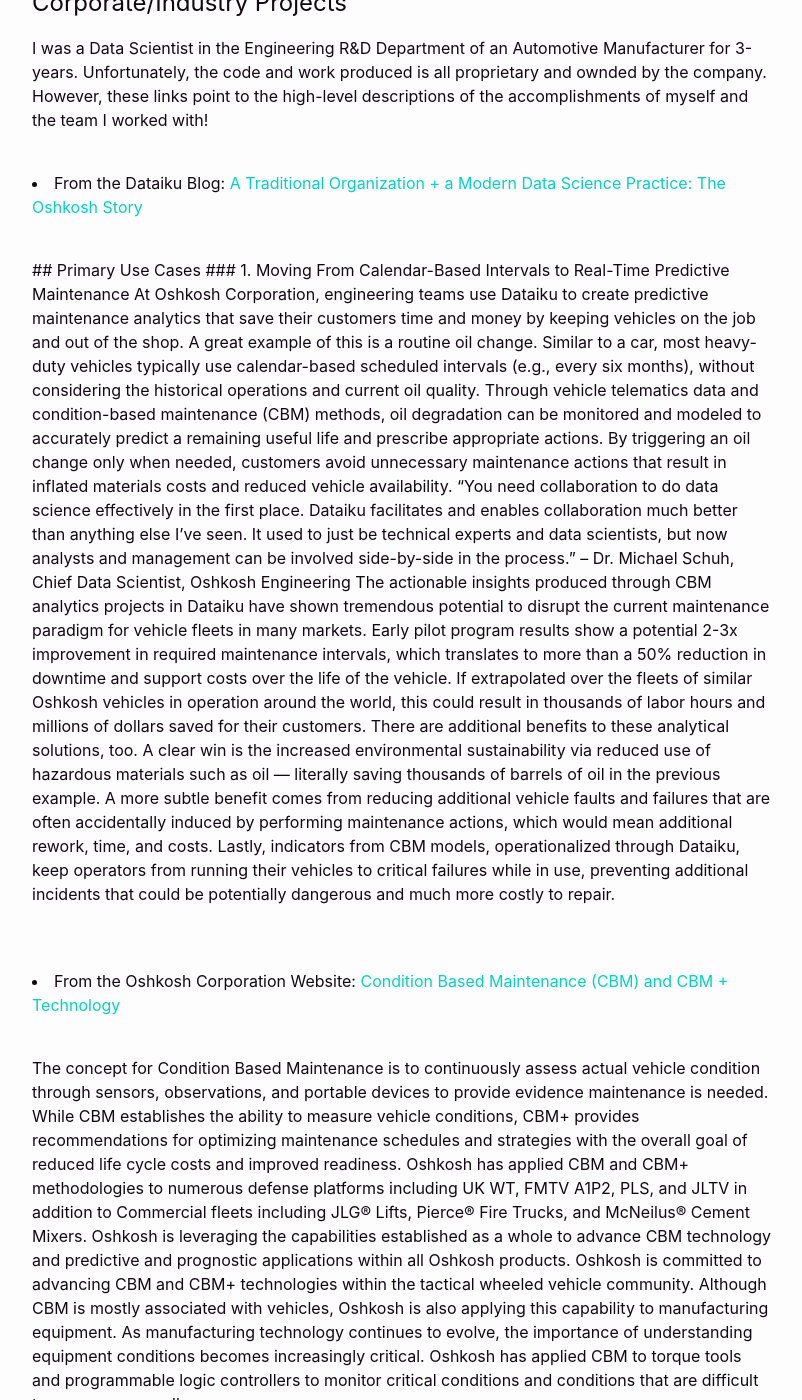
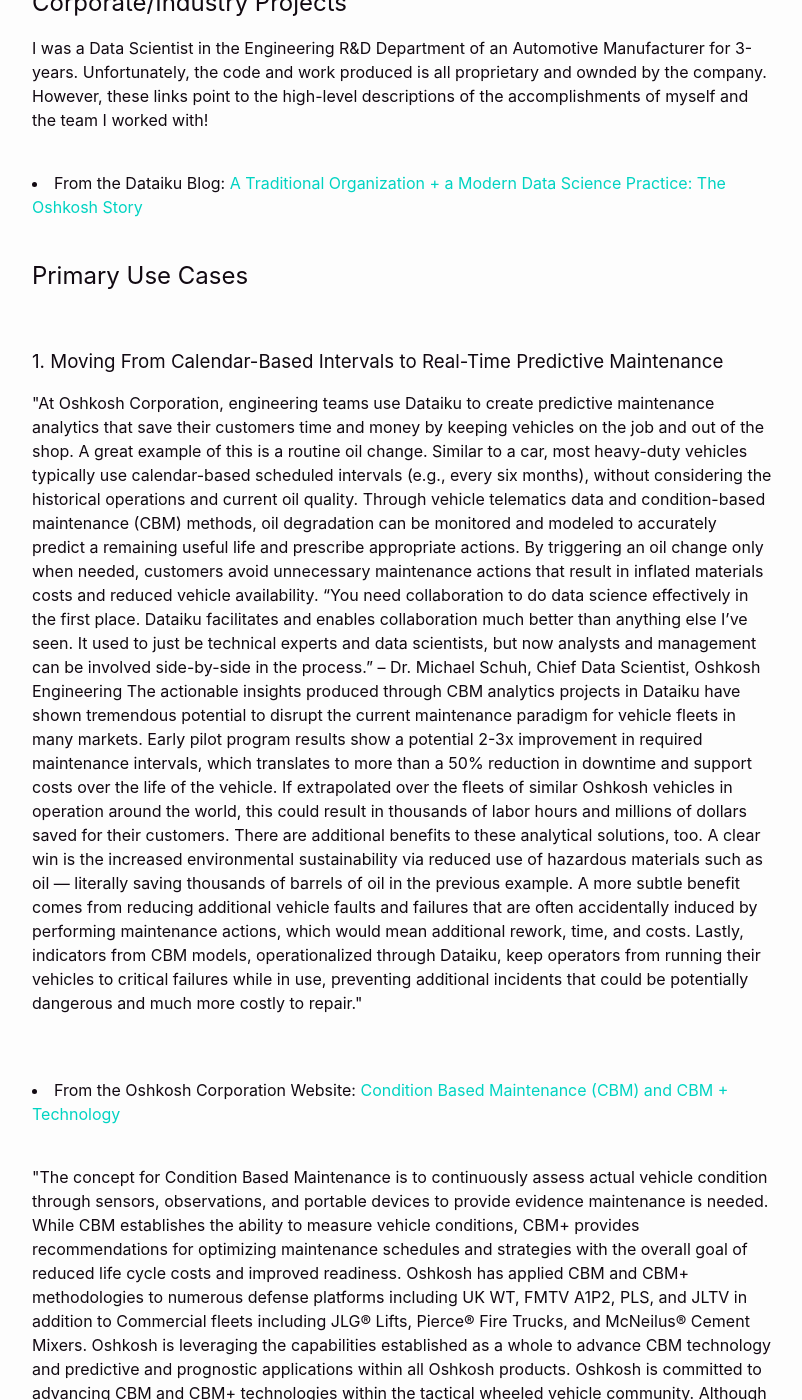
Before and after one commit to MKS310/datalabnotes, a Jekyll site: the page built from index.markdown, in a window 1280 px wide and 1400 px high, scrolled down 1963 px. Shown: the whole window, without its empty margins (238-1040 px from the left). Built offline with Jekyll 4.4.1, drawn with Linux system fonts in a browser that asks for light colours; some of the changed text lies outside the part shown.

```diff
--- a/index.markdown
+++ b/index.markdown
@@ -69,13 +71,13 @@ I downloaded a kaggle data set containing declassified U.S. military bombing ope
 I was a Data Scientist in the Engineering R&D Department of an Automotive Manufacturer for 3-years. Unfortunately, the code and work produced is all proprietary and ownded by the company. However, these links point to the high-level descriptions of the accomplishments of myself and the team I worked with! <br><br>
 <li> From the Dataiku Blog: <a href="https://www.dataiku.com/stories/detail/oshkosh/">A Traditional Organization + a Modern Data Science Practice: The Oshkosh Story</a></li>
 <br>
-<quote>
 
 ## Primary Use Cases
+<br>
 
 ### 1. Moving From Calendar-Based Intervals to Real-Time Predictive Maintenance
-
-At Oshkosh Corporation, engineering teams use Dataiku to create predictive maintenance analytics that save their customers time and money by keeping vehicles on the job and out of the shop. A great example of this is a routine oil change. Similar to a car, most heavy-duty vehicles typically use calendar-based scheduled intervals (e.g., every six months), without considering the historical operations and current oil quality. Through vehicle telematics data and condition-based maintenance (CBM) methods, oil degradation can be monitored and modeled to accurately predict a remaining useful life and prescribe appropriate actions. By triggering an oil change only when needed, customers avoid unnecessary maintenance actions that result in inflated materials costs and reduced vehicle availability.
+<quote>
+"At Oshkosh Corporation, engineering teams use Dataiku to create predictive maintenance analytics that save their customers time and money by keeping vehicles on the job and out of the shop. A great example of this is a routine oil change. Similar to a car, most heavy-duty vehicles typically use calendar-based scheduled intervals (e.g., every six months), without considering the historical operations and current oil quality. Through vehicle telematics data and condition-based maintenance (CBM) methods, oil degradation can be monitored and modeled to accurately predict a remaining useful life and prescribe appropriate actions. By triggering an oil change only when needed, customers avoid unnecessary maintenance actions that result in inflated materials costs and reduced vehicle availability.
 
 “You need collaboration to do data science effectively in the first place. Dataiku facilitates and enables collaboration much better than anything else I’ve seen. It used to just be technical experts and data scientists, but now analysts and management can be involved side-by-side in the process.”
 
@@ -83,16 +85,16 @@ At Oshkosh Corporation, engineering teams use Dataiku to create predictive maint
 
 The actionable insights produced through CBM analytics projects in Dataiku have shown tremendous potential to disrupt the current maintenance paradigm for vehicle fleets in many markets. Early pilot program results show a potential 2-3x improvement in required maintenance intervals, which translates to more than a 50% reduction in downtime and support costs over the life of the vehicle. If extrapolated over the fleets of similar Oshkosh vehicles in operation around the world, this could result in thousands of labor hours and millions of dollars saved for their customers.
 
-There are additional benefits to these analytical solutions, too. A clear win is the increased environmental sustainability via reduced use of hazardous materials such as oil — literally saving thousands of barrels of oil in the previous example. A more subtle benefit comes from reducing additional vehicle faults and failures that are often accidentally induced by performing maintenance actions, which would mean additional rework, time, and costs. Lastly, indicators from CBM models, operationalized through Dataiku, keep operators from running their vehicles to critical failures while in use, preventing additional incidents that could be potentially dangerous and much more costly to repair.
+There are additional benefits to these analytical solutions, too. A clear win is the increased environmental sustainability via reduced use of hazardous materials such as oil — literally saving thousands of barrels of oil in the previous example. A more subtle benefit comes from reducing additional vehicle faults and failures that are often accidentally induced by performing maintenance actions, which would mean additional rework, time, and costs. Lastly, indicators from CBM models, operationalized through Dataiku, keep operators from running their vehicles to critical failures while in use, preventing additional incidents that could be potentially dangerous and much more costly to repair."
 </quote>
 <br>
 <br>
 <li> From the Oshkosh Corporation Website: <a href="https://oshkoshdefense.com/services/life-cycle-management/">Condition Based Maintenance (CBM) and CBM + Technology</a></li>
 <br>
 <quote>
-The concept for Condition Based Maintenance is to continuously assess actual vehicle condition through sensors, observations, and portable devices to provide evidence maintenance is needed. While CBM establishes the ability to measure vehicle conditions, CBM+ provides recommendations for optimizing maintenance schedules and strategies with the overall goal of reduced life cycle costs and improved readiness.
+"The concept for Condition Based Maintenance is to continuously assess actual vehicle condition through sensors, observations, and portable devices to provide evidence maintenance is needed. While CBM establishes the ability to measure vehicle conditions, CBM+ provides recommendations for optimizing maintenance schedules and strategies with the overall goal of reduced life cycle costs and improved readiness.
 
 Oshkosh has applied CBM and CBM+ methodologies to numerous defense platforms including UK WT, FMTV A1P2, PLS, and JLTV in addition to Commercial fleets including JLG® Lifts, Pierce® Fire Trucks, and McNeilus® Cement Mixers. Oshkosh is leveraging the capabilities established as a whole to advance CBM technology and predictive and prognostic applications within all Oshkosh products.
 
-Oshkosh is committed to advancing CBM and CBM+ technologies within the tactical wheeled vehicle community. Although CBM is mostly associated with vehicles, Oshkosh is also applying this capability to manufacturing equipment. As manufacturing technology continues to evolve, the importance of understanding equipment conditions becomes increasingly critical. Oshkosh has applied CBM to torque tools and programmable logic controllers to monitor critical conditions and conditions that are difficult to measure manually.
+Oshkosh is committed to advancing CBM and CBM+ technologies within the tactical wheeled vehicle community. Although CBM is mostly associated with vehicles, Oshkosh is also applying this capability to manufacturing equipment. As manufacturing technology continues to evolve, the importance of understanding equipment conditions becomes increasingly critical. Oshkosh has applied CBM to torque tools and programmable logic controllers to monitor critical conditions and conditions that are difficult to measure manually."
 </quote><br>
```
Also changed, not shown: other parts of index.markdown (+4 -2 lines).
